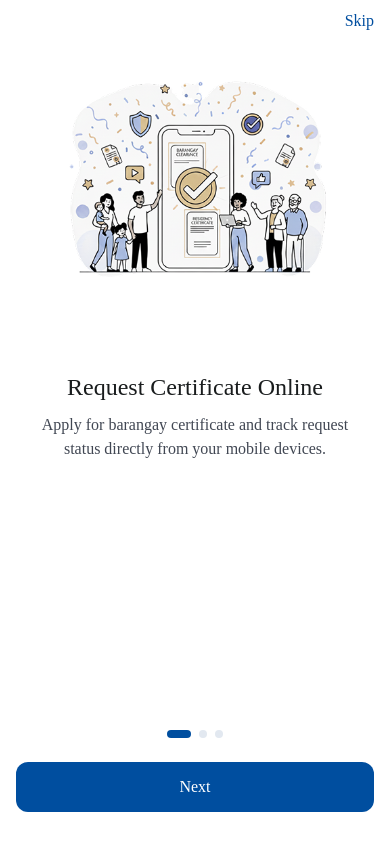
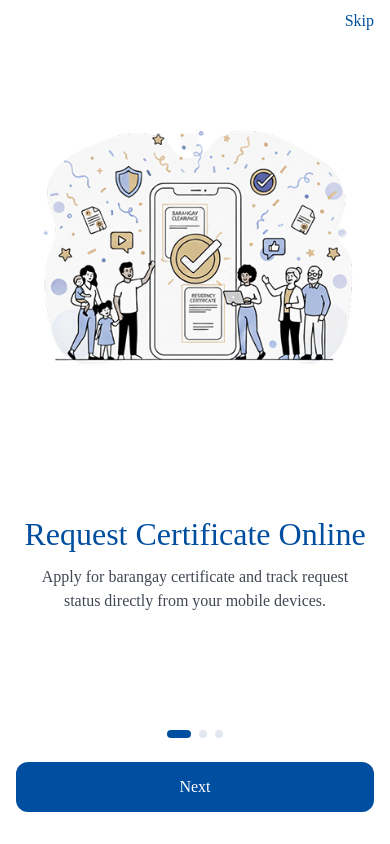
Before and after one commit to BunnyGreat/mobile, a React Native app: screen /Onboarding in a window 390 px wide. Built offline with nearby package versions, Linux system fonts and the light colour scheme.

Commit message:
fix: synchronize onboarding pagination and restore natural swipe behavior

```diff
--- a/src/features/onboarding/screens/OnboardingScreen.tsx
+++ b/src/features/onboarding/screens/OnboardingScreen.tsx
@@ -1,25 +1,31 @@
-import React, { useState } from "react";
+import React, { useState, useRef } from "react";
 import {
   View,
   Text,
   StyleSheet,
   Image,
-  ScrollView,
+  FlatList,
   TouchableOpacity,
+  Dimensions,
+  NativeSyntheticEvent,
+  NativeScrollEvent,
 } from "react-native";
 import { SafeAreaView } from "react-native-safe-area-context";
 import { useNavigation } from "@react-navigation/native";
 import type { RootStackNavigationProp } from "../../../navigation/types";
 import { COLORS, FONT_FAMILY, FONT_SIZE, SPACING } from "../../../theme";
+import type { OnboardingSlide } from "../onboardingData";
 import { ONBOARDING_SLIDES } from "../onboardingData";
 import { OnboardingStorage } from "../onboardingStorage";
+
+const { width } = Dimensions.get("window");
 
 const OnboardingScreen: React.FC = () => {
   const [currentIndex, setCurrentIndex] = useState(0);
   const [isLoading, setIsLoading] = useState(false);
   const navigation = useNavigation<RootStackNavigationProp>();
+  const flatListRef = useRef<FlatList<OnboardingSlide>>(null);
 
-  const currentSlide = ONBOARDING_SLIDES[currentIndex];
   const isLastSlide = currentIndex === ONBOARDING_SLIDES.length - 1;
 
   const handleSkip = async () => {
@@ -36,9 +42,12 @@ const OnboardingScreen: React.FC = () => {
   const handleNext = () => {
     if (isLastSlide) {
       handleGetStarted();
-    } else {
-      setCurrentIndex(currentIndex + 1);
+      return;
     }
+
+    const nextIndex = currentIndex + 1;
+    setCurrentIndex(nextIndex);
+    flatListRef.current?.scrollToIndex({ index: nextIndex, animated: true });
   };
 
   const handleGetStarted = async () => {
@@ -52,6 +61,27 @@ const OnboardingScreen: React.FC = () => {
     }
   };
 
+  const handleMomentumScrollEnd = (
+    event: NativeSyntheticEvent<NativeScrollEvent>,
+  ) => {
+    const offsetX = event.nativeEvent.contentOffset.x;
+    const nextIndex = Math.round(offsetX / width);
+    setCurrentIndex(nextIndex);
+  };
+
+  const handlePaginationPress = (index: number) => {
+    setCurrentIndex(index);
+    flatListRef.current?.scrollToIndex({ index, animated: true });
+  };
+
+  const renderItem = ({ item }: { item: OnboardingSlide }) => (
+    <View style={styles.slide}>
+      <Image source={item.image} style={styles.image} resizeMode="contain" />
+      <Text style={styles.title}>{item.title}</Text>
+      <Text style={styles.description}>{item.description}</Text>
+    </View>
+  );
+
   return (
     <SafeAreaView style={styles.container} edges={["left", "right", "top"]}>
       <View style={styles.headerContainer}>
@@ -64,32 +94,39 @@ const OnboardingScreen: React.FC = () => {
         </TouchableOpacity>
       </View>
 
-      <ScrollView
-        style={styles.content}
-        scrollEnabled={false}
-        contentContainerStyle={styles.scrollContent}
-      >
-        <Image
-          source={currentSlide.image}
-          style={styles.image}
-          resizeMode="contain"
+      <FlatList
+        ref={flatListRef}
+        data={ONBOARDING_SLIDES}
+        horizontal
+        pagingEnabled
+        showsHorizontalScrollIndicator={false}
+        keyExtractor={(item) => item.id}
+        renderItem={renderItem}
+        onMomentumScrollEnd={handleMomentumScrollEnd}
+        getItemLayout={(_, index) => ({
+          length: width,
+          offset: width * index,
+          index,
+        })}
+        initialScrollIndex={0}
+        extraData={currentIndex}
       />
-
-        <Text style={styles.title}>{currentSlide.title}</Text>
-
-        <Text style={styles.description}>{currentSlide.description}</Text>
-      </ScrollView>
 
       <View style={styles.footerContainer}>
         <View style={styles.paginationContainer}>
           {ONBOARDING_SLIDES.map((_, index) => (
+            <TouchableOpacity
+              key={index}
+              onPress={() => handlePaginationPress(index)}
+              activeOpacity={0.7}
+            >
               <View
-              key={index}
                 style={[
                   styles.paginationDot,
                   index === currentIndex && styles.paginationDotActive,
                 ]}
               />
+            </TouchableOpacity>
           ))}
         </View>
 
@@ -124,6 +161,12 @@ const styles = StyleSheet.create({
     fontFamily: FONT_FAMILY.semibold,
     color: COLORS.primary,
   },
+  slide: {
+    width,
+    alignItems: "center",
+    justifyContent: "center",
+    paddingHorizontal: SPACING.lg,
+  },
   content: {
     flex: 1,
   },
@@ -134,13 +177,13 @@ const styles = StyleSheet.create({
   },
   image: {
     width: "100%",
-    height: 300,
+    height: 442,
     marginBottom: SPACING.xxxl,
   },
   title: {
-    fontSize: FONT_SIZE.h24,
+    fontSize: FONT_SIZE.h32,
     fontFamily: FONT_FAMILY.semibold,
-    color: COLORS.heading,
+    color: COLORS.primary,
     textAlign: "center",
     marginBottom: SPACING.md,
   },
```
Lines whose indentation alone changed are shown as unchanged.
